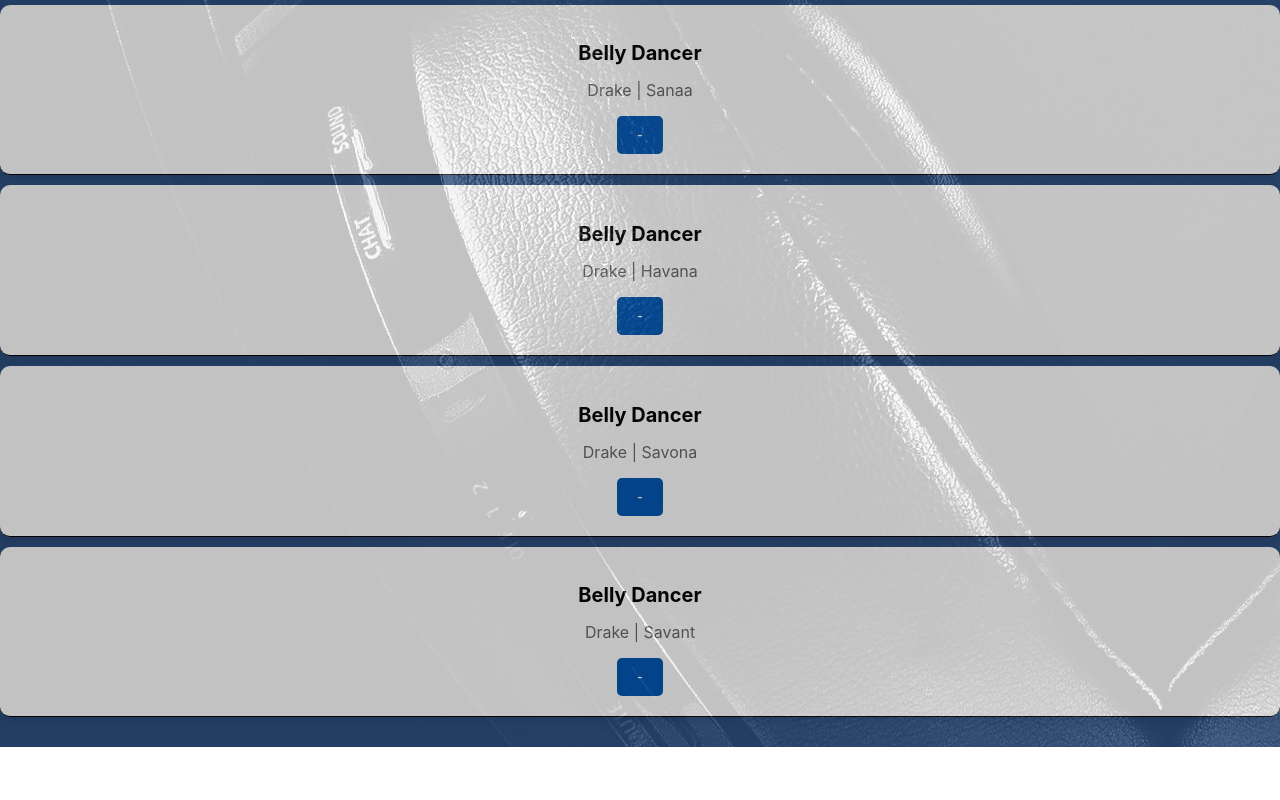
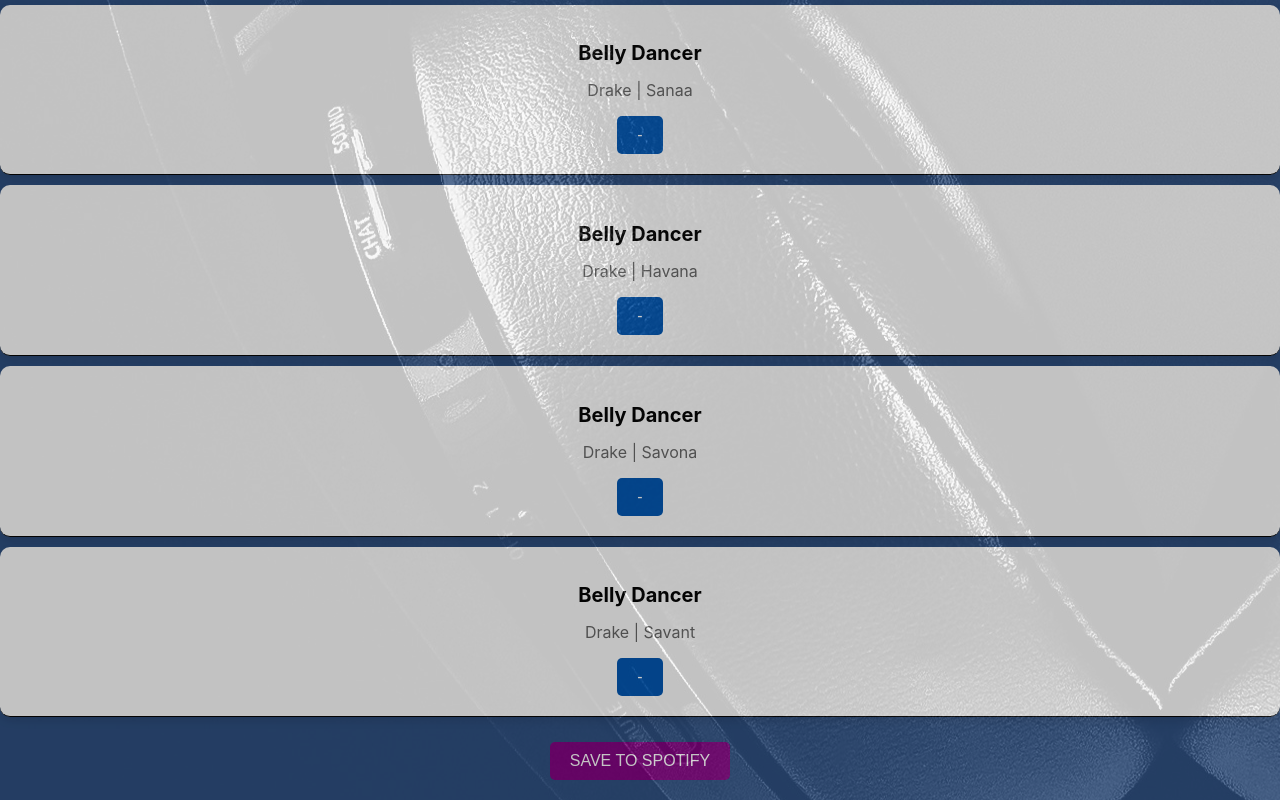
Before and after one commit to MocEddy/my_app_spotify_codecademy, a React (Create React App) app: page / in a window 1280 px wide. Shown: the part 1463-2263 px from the top of the page. Before the commit the page ends 2210 px from the top, so only its background shows below. Built offline with nearby package versions, Linux system fonts and the light colour scheme.

Commit message:
added every static object needed

```diff
--- a/src/Tracklist/Tracklist.js
+++ b/src/Tracklist/Tracklist.js
@@ -13,6 +13,10 @@ function Tracklist(props){
         //props function for adding
         setTrackName("");
     }
+    const handleClick = () =>{
+        console.log("clicked")
+    }
+
     return (
         <div className = {styles.track_div}>
             <form onSubmit={handleSubmit} className={styles.playlist_form}>
@@ -27,6 +31,7 @@ function Tracklist(props){
                     </div>
                 );
             })}
+            <button onClick={handleClick} className = {styles.save_to_spotify}>SAVE TO SPOTIFY</button>
         </div>
 
     );
--- a/src/Tracklist/Tracklist.module.css
+++ b/src/Tracklist/Tracklist.module.css
@@ -82,4 +82,26 @@
       background-color: #2C4E80;
       padding-bottom: 20px;
       opacity: 75%;
+      justify-content: center;
     }
+
+    .save_to_spotify {
+      padding: 10px 20px;
+      background-color: purple;
+      color: white;
+      border: none;
+      border-radius: 5px;
+      cursor: pointer;
+      font-size: 16px;
+      align-items: center;
+      display: block;
+      margin: 0 auto;
+      margin-top: 25px;
+    }
+
+    .save_to_spotify:hover {
+      background-color: #8A2BE2;
+      transform: scale(1.1);
+      transition: 1s ease;
+      box-shadow: 0 4px 8px rgb(0, 0, 0);
+    }
```
Also changed, not shown: src/Save_to_Spotify/Save_to_Spotify.js (+17 -0 lines), src/Save_to_Spotify/Save_to_Spotify.css (deleted), src/Save_to_Spotify/Save_to_Spotify.module.css (added).
